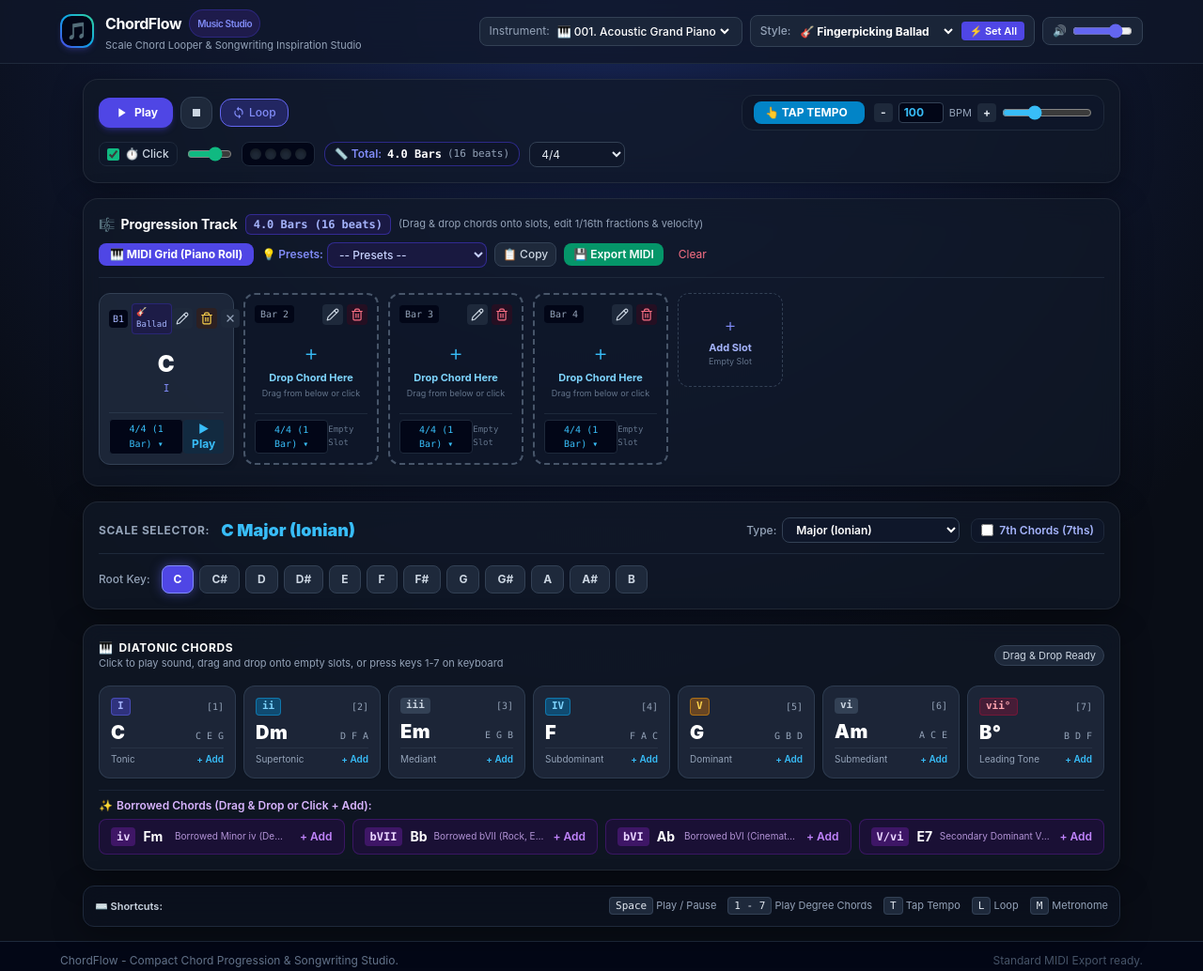
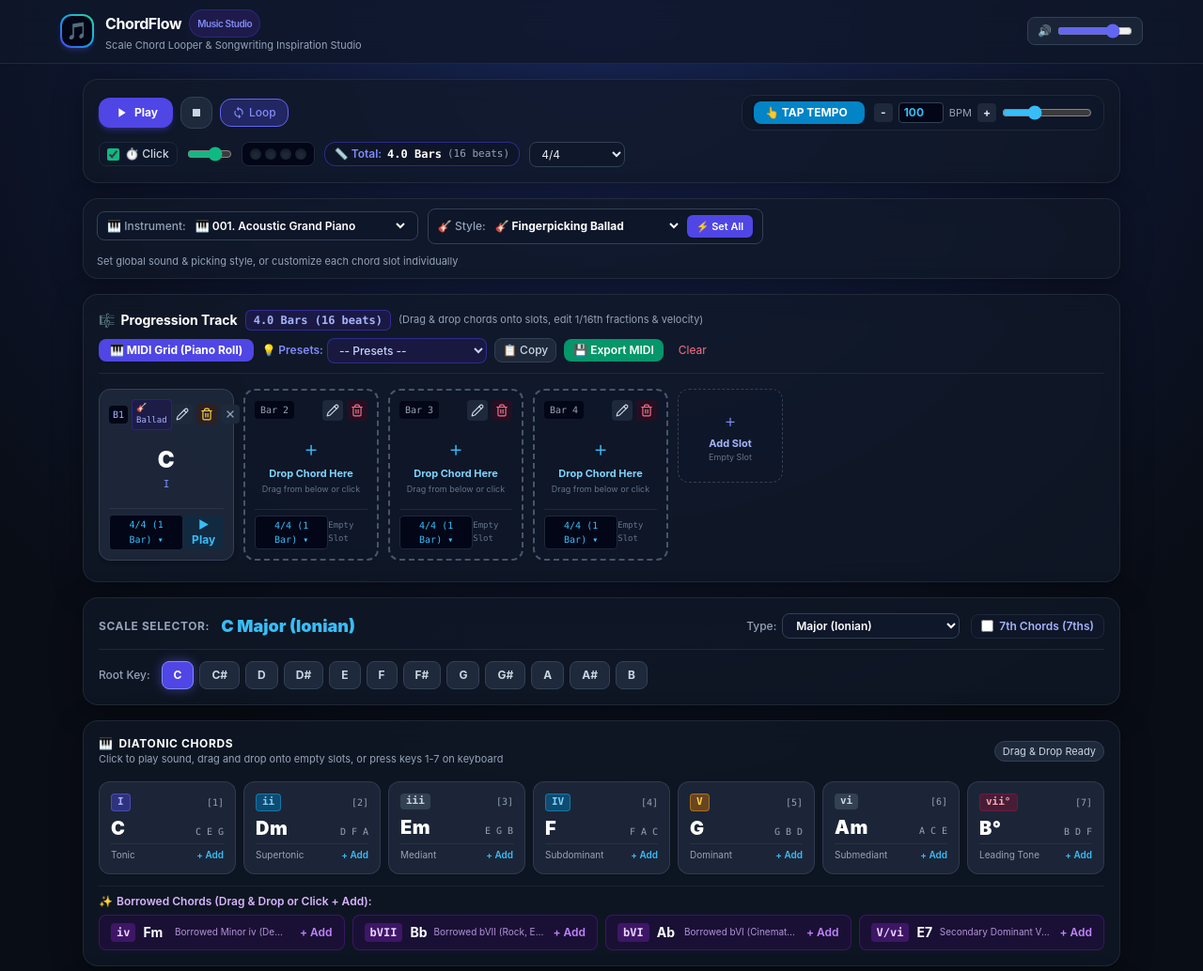
Before and after one commit to tea-hii/Chord_Generate, a plain HTML site: page index.html in a window 1280 px wide. Shown: the top 1034 px of the page at 94% size. Drawn offline with nearby package versions, Linux system fonts and the light colour scheme.

Commit message:
ui: Move Instrument and Picking Style selectors directly above Progression Track

```diff
--- a/index.html
+++ b/index.html
@@ -52,37 +52,10 @@
 
       <!-- Quick Sound Settings -->
       <div class="flex items-center flex-wrap gap-2 text-xs">
-        <!-- General MIDI Instrument Selector -->
-        <div class="flex items-center space-x-1 bg-slate-800/80 border border-slate-700 rounded-lg px-2.5 py-1.5">
-          <span class="text-slate-400">Instrument:</span>
-          <select id="instrument-select" class="bg-transparent text-white font-medium focus:outline-none cursor-pointer max-w-[190px] truncate">
-            <!-- Populated dynamically via app.js -->
-          </select>
-        </div>
-
-        <!-- Accompaniment Playback Style -->
-        <div class="flex items-center space-x-1.5 bg-slate-800/80 border border-slate-700 rounded-lg px-2.5 py-1.5" title="Accompaniment Playback Style">
-          <span class="text-slate-400 font-medium">Style:</span>
-          <select id="strum-select" class="bg-transparent text-white font-bold focus:outline-none cursor-pointer text-xs max-w-[170px] truncate">
-            <option value="fingerstyle" class="bg-slate-900" selected>🎸 Fingerpicking Ballad</option>
-            <option value="strum" class="bg-slate-900">🎸 Acoustic Strum</option>
-            <option value="walking_bass" class="bg-slate-900">🚶 Walking Bass + Comping</option>
-            <option value="piano_arpeggio" class="bg-slate-900">🎹 Piano Ballad Arpeggio</option>
-            <option value="flamenco" class="bg-slate-900">✨ Spanish Flamenco Roll</option>
-            <option value="slow_soul" class="bg-slate-900">🎶 Slow Soul / RnB Pluck</option>
-            <option value="bossa_funk" class="bg-slate-900">⚡ Bossa Nova / Funk Pinch</option>
-            <option value="ambient_lofi" class="bg-slate-900">🌊 Ambient Lofi Arpeggio</option>
-            <option value="block" class="bg-slate-900">⏹️ Block Chord (Simultaneous)</option>
-          </select>
-          <button id="apply-style-all-btn" type="button" class="px-2 py-0.5 rounded bg-indigo-600 hover:bg-indigo-500 active:bg-indigo-700 text-white font-semibold text-[11px] shadow-sm transition cursor-pointer flex items-center gap-0.5" title="Set this picking style to ALL chord slots">
-            <span>⚡ Set All</span>
-          </button>
-        </div>
-
         <!-- Master Volume -->
         <div class="flex items-center space-x-1.5 bg-slate-800/80 border border-slate-700 rounded-lg px-2.5 py-1.5">
           <span>🔊</span>
-          <input id="master-volume" type="range" min="0" max="1" step="0.05" value="0.8" class="w-16 accent-indigo-500 cursor-pointer" title="Master Volume" />
+          <input id="master-volume" type="range" min="0" max="1" step="0.05" value="0.8" class="w-16 sm:w-20 accent-indigo-500 cursor-pointer" title="Master Volume" />
         </div>
       </div>
     </div>
@@ -171,6 +144,40 @@
         </div>
 
       </div>
+    </section>
+
+    <!-- INSTRUMENT & ACCOMPANIMENT STYLE BAR (RIGHT ABOVE PROGRESSION TRACK) -->
+    <section class="studio-card rounded-2xl px-3.5 py-2.5 flex flex-wrap items-center justify-between gap-2.5 text-xs">
+      <div class="flex flex-wrap items-center gap-2.5">
+        <!-- General MIDI Instrument Selector -->
+        <div class="flex items-center space-x-1.5 bg-slate-900/90 border border-slate-700 rounded-lg px-2.5 py-1.5">
+          <span class="text-slate-400 font-medium">🎹 Instrument:</span>
+          <select id="instrument-select" class="bg-transparent text-white font-semibold focus:outline-none cursor-pointer max-w-[200px] sm:max-w-[230px] truncate">
+            <!-- Populated dynamically via app.js -->
+          </select>
+        </div>
+
+        <!-- Accompaniment Playback Style -->
+        <div class="flex items-center space-x-1.5 bg-slate-900/90 border border-slate-700 rounded-lg px-2.5 py-1.5" title="Accompaniment Playback Style">
+          <span class="text-slate-400 font-medium">🎸 Style:</span>
+          <select id="strum-select" class="bg-transparent text-white font-bold focus:outline-none cursor-pointer text-xs max-w-[180px] sm:max-w-[210px] truncate">
+            <option value="fingerstyle" class="bg-slate-900" selected>🎸 Fingerpicking Ballad</option>
+            <option value="strum" class="bg-slate-900">🎸 Acoustic Strum</option>
+            <option value="walking_bass" class="bg-slate-900">🚶 Walking Bass + Comping</option>
+            <option value="piano_arpeggio" class="bg-slate-900">🎹 Piano Ballad Arpeggio</option>
+            <option value="flamenco" class="bg-slate-900">✨ Spanish Flamenco Roll</option>
+            <option value="slow_soul" class="bg-slate-900">🎶 Slow Soul / RnB Pluck</option>
+            <option value="bossa_funk" class="bg-slate-900">⚡ Bossa Nova / Funk Pinch</option>
+            <option value="ambient_lofi" class="bg-slate-900">🌊 Ambient Lofi Arpeggio</option>
+            <option value="block" class="bg-slate-900">⏹️ Block Chord (Simultaneous)</option>
+          </select>
+          <button id="apply-style-all-btn" type="button" class="px-2.5 py-1 rounded-md bg-indigo-600 hover:bg-indigo-500 active:bg-indigo-700 text-white font-semibold text-[11px] shadow-sm transition cursor-pointer flex items-center gap-1" title="Set this picking style to ALL chord slots">
+            <span>⚡ Set All</span>
+          </button>
+        </div>
+      </div>
+
+      <span class="text-[11px] text-slate-400 hidden lg:inline">Set global sound & picking style, or customize each chord slot individually</span>
     </section>
 
     <!-- 2. PROGRESSION TRACK (TIMELINE & SLOTS) -->
```
